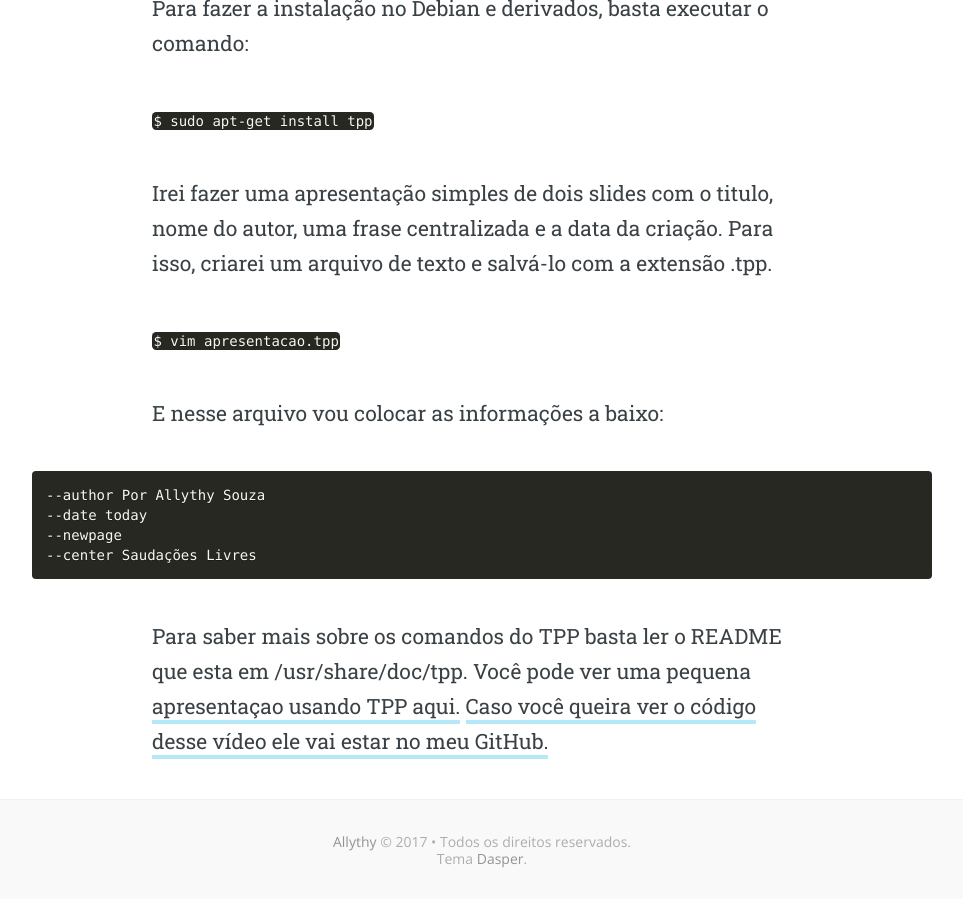
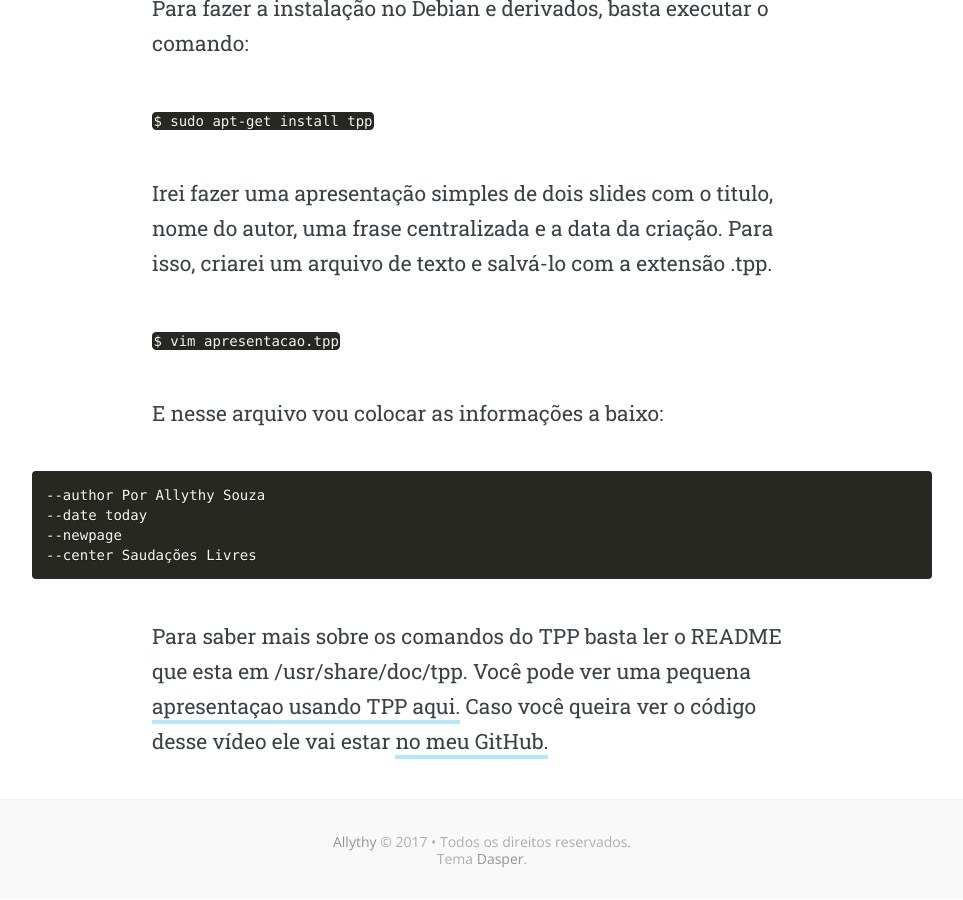
Before and after one commit to allythy/allythy.github.io, a Jekyll site: the page built from _posts/2017-03-16-Criando-apresentacao-de-slides-no-terminal.md, in a window 1280 px wide and 900 px high, scrolled down 594 px. Shown: the whole window, without its empty margins (158-1121 px from the left). Built offline with Jekyll 4.4.1, drawn with Linux system fonts in a browser that asks for light colours; nearby versions of some CDN libraries; some web fonts are replaced; library files that are not in the unit come from our copies.

```diff
--- a/_posts/2017-03-16-Criando-apresentacao-de-slides-no-terminal.md
+++ b/_posts/2017-03-16-Criando-apresentacao-de-slides-no-terminal.md
@@ -24,4 +24,4 @@ E nesse arquivo vou colocar as informações a baixo:
 --center Saudações Livres
 </pre>
 
-Para saber mais sobre os comandos do TPP basta ler o README que esta em  /usr/share/doc/tpp. Você pode ver uma pequena [apresentaçao usando TPP aqui.](https://www.youtube.com/watch?time_continue=29&v=fcC2aKCDGAs) [Caso você queira ver o código desse vídeo ele vai estar no meu GitHub.](https://github.com/allythy/Apresentacao-de-Slides-no-Terminal)
+Para saber mais sobre os comandos do TPP basta ler o README que esta em  /usr/share/doc/tpp. Você pode ver uma pequena [apresentaçao usando TPP aqui.](https://www.youtube.com/watch?time_continue=29&v=fcC2aKCDGAs) Caso você queira ver o código desse vídeo ele vai estar [no meu GitHub.](https://github.com/allythy/Apresentacao-de-Slides-no-Terminal)
```
